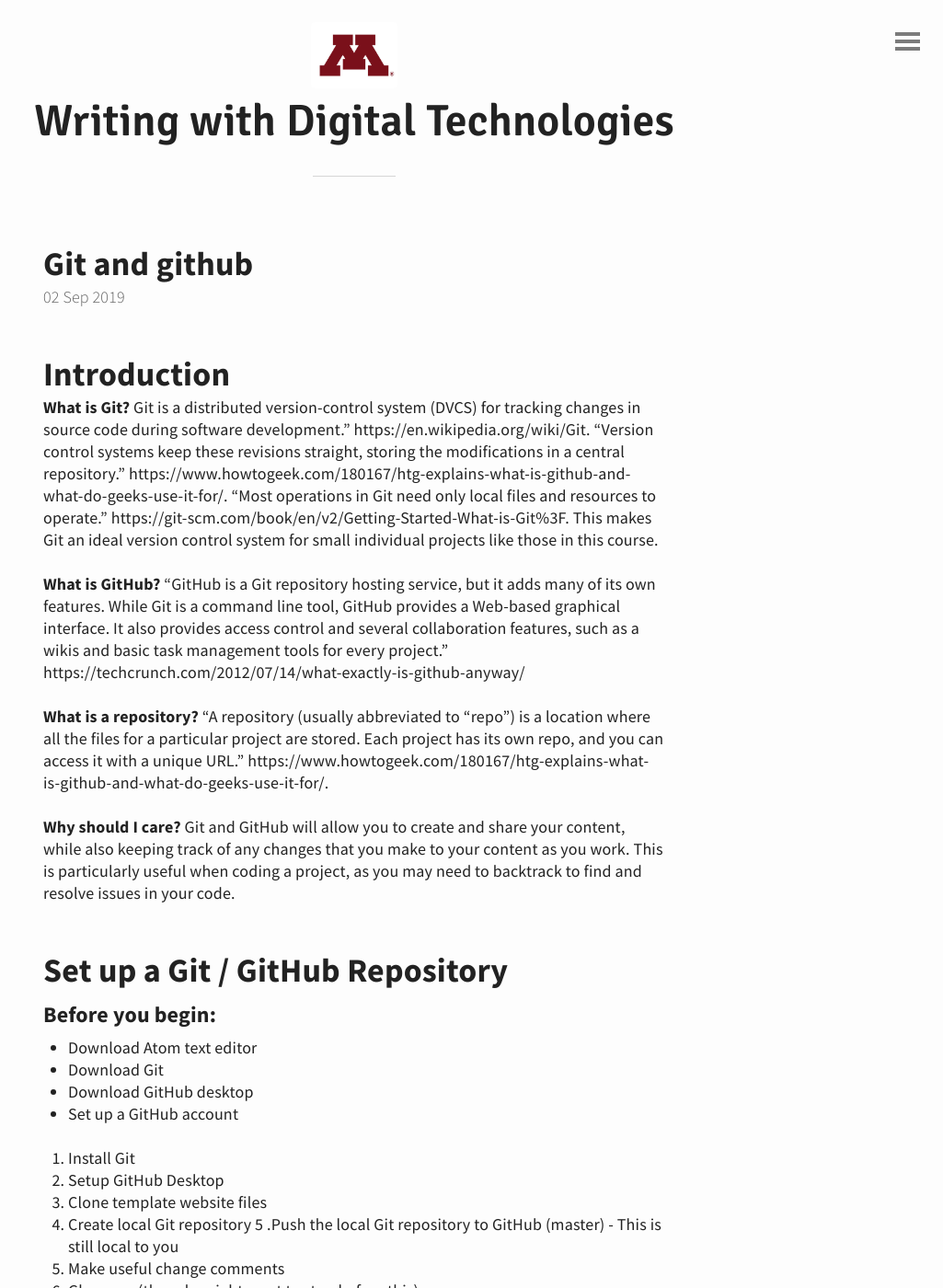
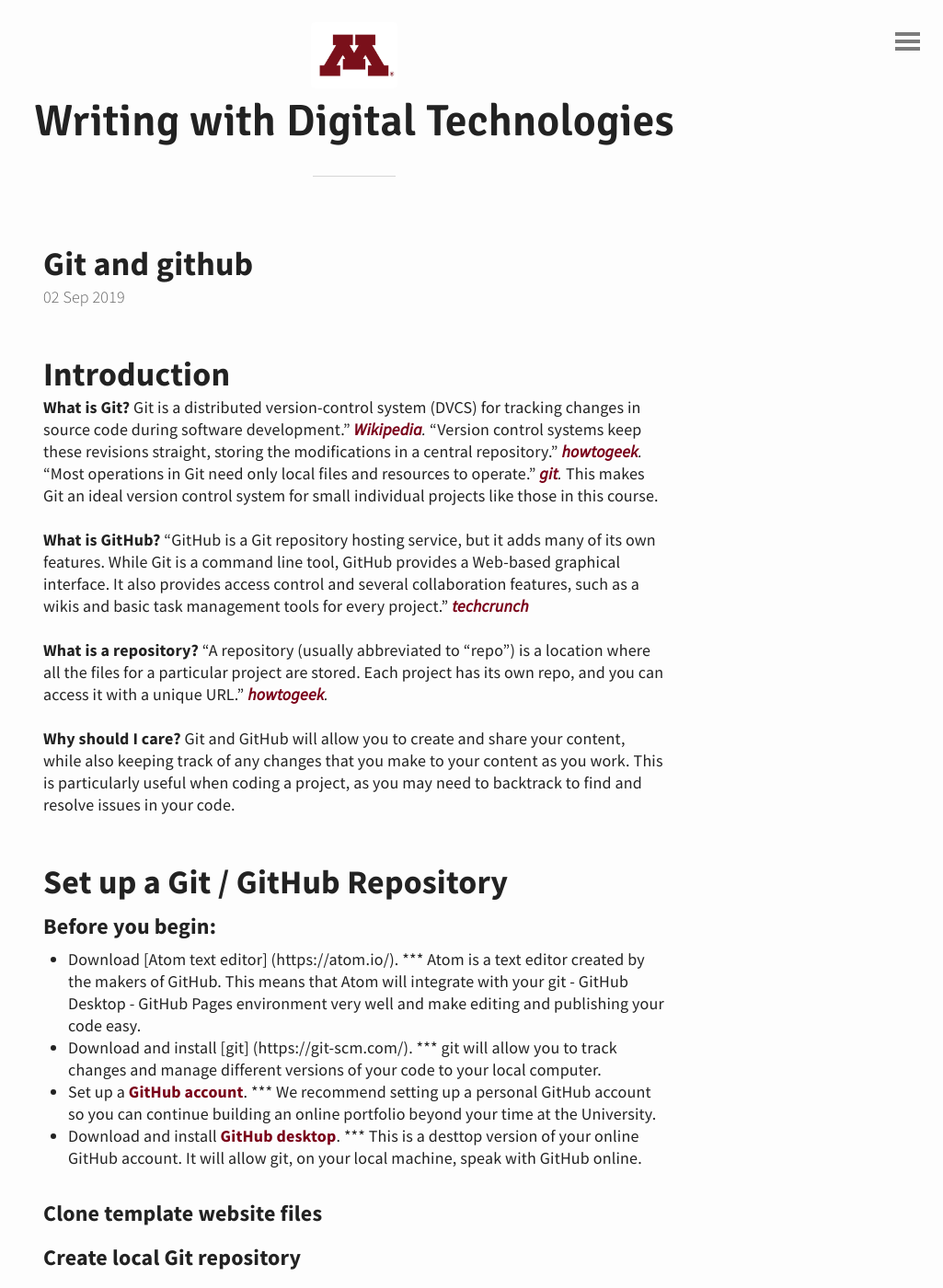
Before and after one commit to kristinashirk/digital-tech, a Jekyll site: the page built from _posts/2019-09-02-git and GitHub.md, in a window 1280 px wide and 1400 px high. Shown: the whole window at 92% size, without its empty margins (255-1280 px from the left). Built offline with Jekyll 4.4.1, drawn with Linux system fonts in a browser that asks for light colours; some of the changed text lies outside the part shown.

Commit message:
Adding a lot of content, formatting, and links

```diff
--- a/_posts/2019-09-02-git and GitHub.md
+++ b/_posts/2019-09-02-git and GitHub.md
@@ -2,26 +2,27 @@
 published: true
 ---
 ## Introduction
-**What is Git?** Git is a distributed version-control system (DVCS) for tracking changes in source code during software development.” https://en.wikipedia.org/wiki/Git. “Version control systems keep these revisions straight, storing the modifications in a central repository.” https://www.howtogeek.com/180167/htg-explains-what-is-github-and-what-do-geeks-use-it-for/. “Most operations in Git need only local files and resources to operate.” https://git-scm.com/book/en/v2/Getting-Started-What-is-Git%3F. This makes Git an ideal version control system for small individual projects like those in this course.
+**What is Git?** Git is a distributed version-control system (DVCS) for tracking changes in source code during software development.” *[Wikipedia](https://en.wikipedia.org/wiki/Git).* “Version control systems keep these revisions straight, storing the modifications in a central repository.” *[howtogeek](https://www.howtogeek.com/180167/htg-explains-what-is-github-and-what-do-geeks-use-it-for/).* “Most operations in Git need only local files and resources to operate.” *[git](https://git-scm.com/book/en/v2/Getting-Started-What-is-Git%3F).* This makes Git an ideal version control system for small individual projects like those in this course.
 
-**What is GitHub?** “GitHub is a Git repository hosting service, but it adds many of its own features. While Git is a command line tool, GitHub provides a Web-based graphical interface. It also provides access control and several collaboration features, such as a wikis and basic task management tools for every project.” https://techcrunch.com/2012/07/14/what-exactly-is-github-anyway/
+**What is GitHub?** “GitHub is a Git repository hosting service, but it adds many of its own features. While Git is a command line tool, GitHub provides a Web-based graphical interface. It also provides access control and several collaboration features, such as a wikis and basic task management tools for every project.” *[techcrunch](https://techcrunch.com/2012/07/14/what-exactly-is-github-anyway)*
 
-**What is a repository?** “A repository (usually abbreviated to “repo”) is a location where all the files for a particular project are stored. Each project has its own repo, and you can access it with a unique URL.” https://www.howtogeek.com/180167/htg-explains-what-is-github-and-what-do-geeks-use-it-for/.
+**What is a repository?** “A repository (usually abbreviated to “repo”) is a location where all the files for a particular project are stored. Each project has its own repo, and you can access it with a unique URL.” *[howtogeek](https://www.howtogeek.com/180167/htg-explains-what-is-github-and-what-do-geeks-use-it-for/).*
 
 **Why should I care?** Git and GitHub will allow you to create and share your content, while also keeping track of any changes that you make to your content as you work. This is particularly useful when coding a project, as you may need to backtrack to find and resolve issues in your code.
 
 ## Set up a Git / GitHub Repository
 ### Before you begin:
-* Download Atom text editor
-* Download Git
-* Download GitHub desktop
-* Set up a GitHub account
+* Download [Atom text editor] (https://atom.io/).
+*** Atom is a text editor created by the makers of GitHub. This means that Atom will integrate with your git - GitHub Desktop - GitHub Pages environment very well and make editing and publishing your code easy.
+* Download and install [git] (https://git-scm.com/).
+*** git will allow you to track changes and manage different versions of your code to your local computer.
+* Set up a [GitHub account](https://github.com).
+*** We recommend setting up a personal GitHub account so you can continue building an online portfolio beyond your time at the University.
+* Download and install [GitHub desktop](https://desktop.github.com/).
+*** This is a desttop version of your online GitHub account. It will allow git, on your local machine, speak with GitHub online.
 
-
-1. Install Git
-2. Setup GitHub Desktop
-3. Clone template website files
-4. Create local Git repository
-5 .Push the local Git repository to GitHub (master) - This is still local to you
-6. Make useful change comments
-7. Gh-pages (though, might want to stop before this)
+### Clone template website files
+### Create local Git repository
+### Push the local Git repository to GitHub (master) - This is still local to you
+### Make useful change comments
+### Gh-pages (though, might want to stop before this)
```
